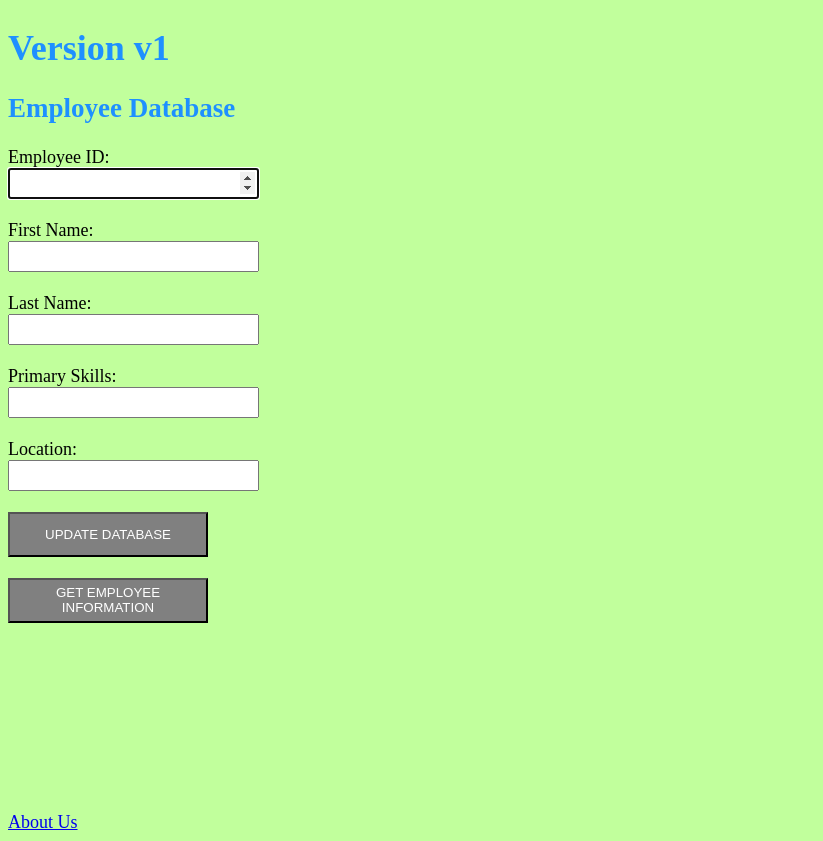
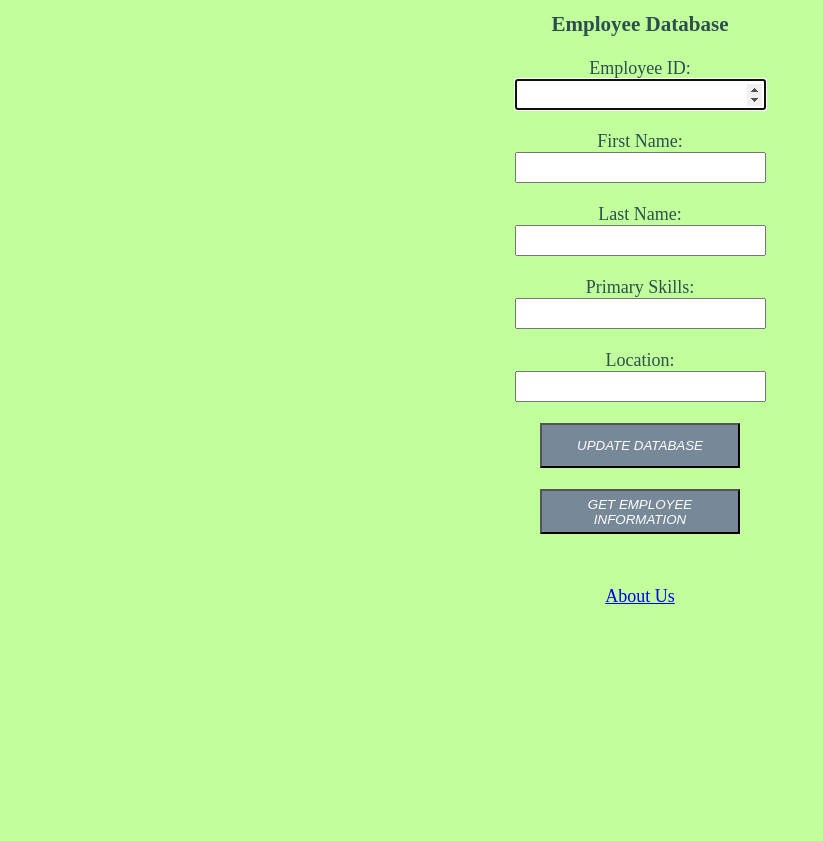
Before and after one commit to 160683231-myseneca/Group10_Project_CLO835, a Flask app: page / in a window 1280 px wide. Shown: the part 209-1050 px from the top of the page, without its empty margins (0-823 px from the left). After the commit the page ends 826 px from the top, so only its background shows below. Run offline with Flask 2, Linux system fonts and the light colour scheme.

Commit message:
updated app with image banner. refactored reusable html and css code

```diff
--- /dev/null
+++ b/static/styles.css
@@ -0,0 +1,70 @@
+/* styles.css */
+body {
+  font-family: avenir;
+  background-color: var(--dynamic-color);
+  display: flex;
+  flex-direction: column;
+  justify-content: space-between;
+  align-items: center;
+  margin: 0px;
+  padding: 0px;
+  min-height: 100vh;
+  text-align: center;
+  color: darkslategrey;
+  font-size: large;
+}
+div.bannercontainer {
+  position: relative;
+  width: 100%;
+  overflow: hidden;
+  height: 25vh;
+}
+#groupImageBanner {
+  height: 25vh;
+  object-fit: cover;
+  width: 100%;
+}
+div.subbannercontainer {
+  height: auto;
+  background: rgba(255, 255, 255, 0.5);
+  width: 100%;
+  position: absolute;
+  bottom: 5%;
+}
+div.contentcontainer {
+  display: flex;
+  flex-direction: column;
+  justify-content: space-between;
+  min-height: 75vh;
+}
+div.subcontentcontainer {
+  display: flex;
+  flex-direction: column;
+  justify-content: flex-start;
+}
+h1,
+h2,
+h3,
+h4,
+h5,
+h6,
+textarea {
+  color: darkslategrey;
+}
+a.bottomlink {
+  margin-top: 10px;
+  margin-bottom: 10px;
+}
+input[type='number'],
+input[type='text'] {
+  height: 25px;
+  font-size: 14pt;
+  color: darkslategrey;
+}
+button {
+  background: lightslategrey;
+  height: 45px;
+  width: 200px;
+  color: white;
+  font-style: oblique;
+}
--- a/templates/addemp.html
+++ b/templates/addemp.html
@@ -1,28 +1,6 @@
-<!DOCTYPE html>
-<html>
-  <head>
-    <title>Add Employee Information</title>
-  </head>
-  <body style="background: {{ COLOR }}">
-    <div id="tofetch"></div>
-    <script>
-      var tofetch = document.getElementById('tofetch');
-      var imageUrl = '{{GROUPIMAGE}}';
-      var img = document.createElement('img');
-      img.src = imageUrl;
-      img.onload = function () {
-        tofetch.appendChild(img);
-      };
-      img.onerror = function () {
-        console.error('Image could not be loaded.');
-      };
-    </script>
-    <font
-      color="black"
-      size="4"
-      style="font-family: avenir">
-      <h1 style="color: DodgerBlue">Version {{ VERSION }}</h1>
-      <h2 style="color: DodgerBlue">Employee Database</h2>
+{% extends 'base.html' %} {% block content %}
+<div class="subcontentcontainer">
+  <h3>Employee Database</h3>
   <form
     action="{{ complete_url('/addemp') }}"
     autocomplete="on"
@@ -30,59 +8,37 @@
     enctype="multipart/form-data">
     Employee ID:<br />
     <input
-          style="height: 25px; font-size: 14pt; color: grey"
       type="number"
       name="emp_id"
-          autofocus
-          size="40" /><br /><br />
+      autofocus /><br /><br />
     First Name:<br />
     <input
-          style="height: 25px; font-size: 14pt; color: grey"
       type="text"
       name="first_name" /><br /><br />
     Last Name:<br />
     <input
-          style="height: 25px; font-size: 14pt; color: grey"
       type="text"
       name="last_name" /><br /><br />
     Primary Skills:<br />
     <input
-          style="height: 25px; font-size: 14pt; color: grey"
       type="text"
       name="primary_skill" /><br /><br />
     Location:<br />
     <input
-          style="height: 25px; font-size: 14pt; color: grey"
       type="text"
       name="location" /><br /><br />
+    <button type="submit">UPDATE DATABASE</button><br /><br />
     <button
       type="submit"
-          style="
-            background: grey;
-            height: 45px;
-            width: 200px;
-            color: white;
-            size: 5;
-            font: oblique;
-          ">
-          UPDATE DATABASE</button
-        ><br /><br />
-        <button
-          type="submit"
-          formaction="{{ complete_url('/getemp') }}"
-          style="
-            background: grey;
-            height: 45px;
-            width: 200px;
-            color: white;
-            font: oblique;
-          ">
+      formaction="{{ complete_url('/getemp') }}">
       GET EMPLOYEE INFORMATION</button
     ><br /><br />
   </form>
-
-      <br /><br /><br /><br /><br /><br /><br /><br />
-      <a href="{{ complete_url('/about') }}">About Us</a>
-    </font>
-  </body>
-</html>
+  <br />
+</div>
+<a
+  class="bottomlink"
+  href="{{ complete_url('/about') }}"
+  >About Us</a
+>
+{% endblock %}
--- /dev/null
+++ b/templates/banner.html
@@ -0,0 +1,25 @@
+<div
+  class="bannercontainer">
+  <img
+    id="groupImageBanner"
+    alt="Group Banner" >
+  <div
+  class="subbannercontainer">
+    <div>
+      <h1 style="margin: 0">{{GROUPNAME}}</h1>
+      <h3 style="margin: 0">{{GROUPSLOGAN}}</h3>
+      <h4 style="margin: 0">Version: {{VERSION}}</h4>
+    </div>
+  </div>
+</img>
+</div>
+<script>
+  document.addEventListener('DOMContentLoaded', () => {
+    const imageUrl = '{{GROUPIMAGE}}';
+    const img = document.getElementById('groupImageBanner');
+    img.src = imageUrl;
+    img.onerror = () => {
+      console.error('Image could not be loaded.');
+    };
+  });
+</script>
--- /dev/null
+++ b/templates/base.html
@@ -0,0 +1,21 @@
+<!DOCTYPE html>
+<html>
+  <head>
+    <title>FlaskApp</title>
+    <style>
+      :root {
+          --dynamic-color: {{ COLOR }};
+      }
+    </style>
+    <link
+      rel="stylesheet"
+      href="{{ url_for('static', filename='styles.css') }}" />
+    <link
+      rel="shortcut icon"
+      href="{{ url_for('static', filename='favicon.ico') }}" />
+  </head>
+  <body>
+    {% include 'banner.html' %}
+    <div class="contentcontainer">{% block content %}{% endblock %}</div>
+  </body>
+</html>
```
Also changed, not shown: templates/about.html (+11 -31 lines), templates/addempoutput.html (+15 -34 lines), templates/getemp.html (+12 -52 lines), templates/getempoutput.html (+11 -27 lines), static/favicon.ico (added). Lines whose indentation alone changed are shown as unchanged.
